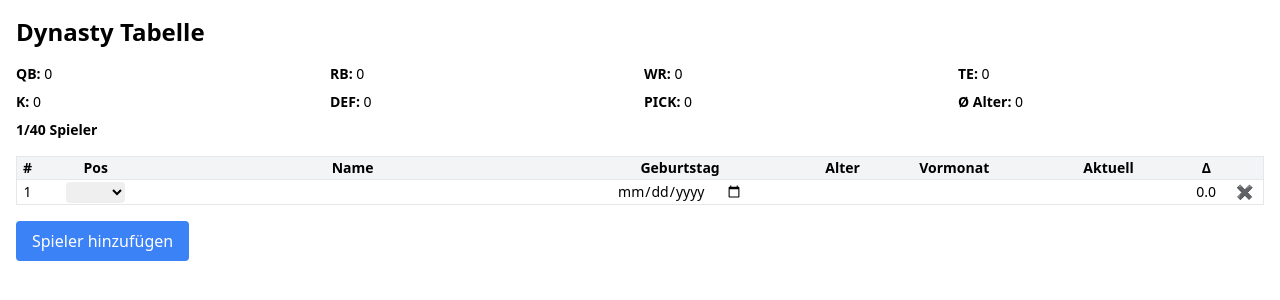
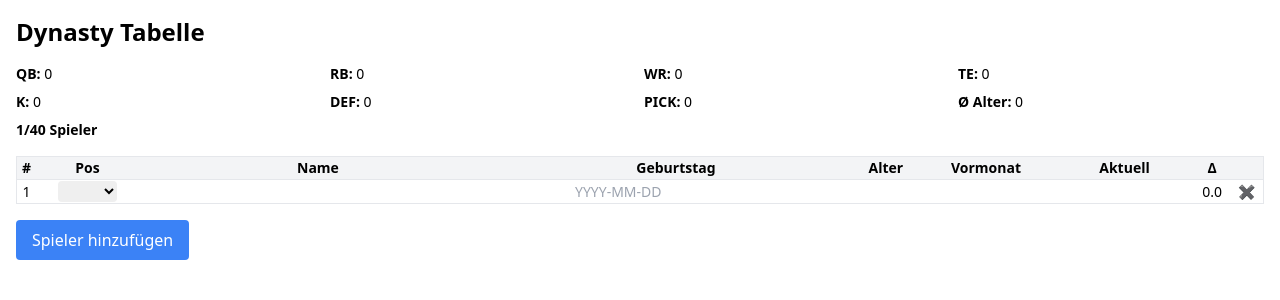
Before and after one commit to Bruecki3x/dynasty-table, a React (Vite) app: page / in a window 1280 px wide. Both pictures are taken after a click on the button "Spieler hinzufügen". Shown: the top 300 px of the page. Built offline with nearby package versions, Linux system fonts and the light colour scheme.

Commit message:
Changed birthday input to text field for easier manual entry

```diff
--- a/src/DynastyTable.jsx
+++ b/src/DynastyTable.jsx
@@ -15,20 +15,23 @@ const DynastyTable = () => {
   }, [players]);
 
   const updatePlayer = (index, field, value) => {
-    console.log(`Update Spieler ${index}, Feld ${field}, Wert:`, value); // Debug Ausgabe
-
     const updated = [...players];
     const updatedPlayer = { ...updated[index], [field]: value };
 
+    // Alter berechnen, wenn Geburtstag geändert wird und im Format yyyy-mm-dd
     if (field === "birthday") {
-      const birthDate = new Date(value);
-      const ageDifMs = Date.now() - birthDate.getTime();
-      const ageDate = new Date(ageDifMs);
-      const age = Math.abs(ageDate.getUTCFullYear() - 1970);
-      updatedPlayer.age = isNaN(age) ? "" : age;
-      console.log(`Neues Alter berechnet: ${updatedPlayer.age}`); // Debug Ausgabe
+      if (/^\d{4}-\d{2}-\d{2}$/.test(value)) {
+        const birthDate = new Date(value);
+        const ageDifMs = Date.now() - birthDate.getTime();
+        const ageDate = new Date(ageDifMs);
+        const age = Math.abs(ageDate.getUTCFullYear() - 1970);
+        updatedPlayer.age = isNaN(age) ? "" : age;
+      } else {
+        updatedPlayer.age = "";
+      }
     }
 
+    // Wenn Position geändert wird und "DEF" oder "PICK" ist, Geburtstag & Alter leeren
     if (field === "position" && ["DEF", "PICK"].includes(value)) {
       updatedPlayer.birthday = "";
       updatedPlayer.age = "";
@@ -139,7 +142,8 @@ const DynastyTable = () => {
                 </td>
                 <td>
                   <input
-                    type="date"
+                    type="text"
+                    placeholder="YYYY-MM-DD"
                     value={player.birthday}
                     onChange={(e) =>
                       updatePlayer(index, "birthday", e.target.value)
```
